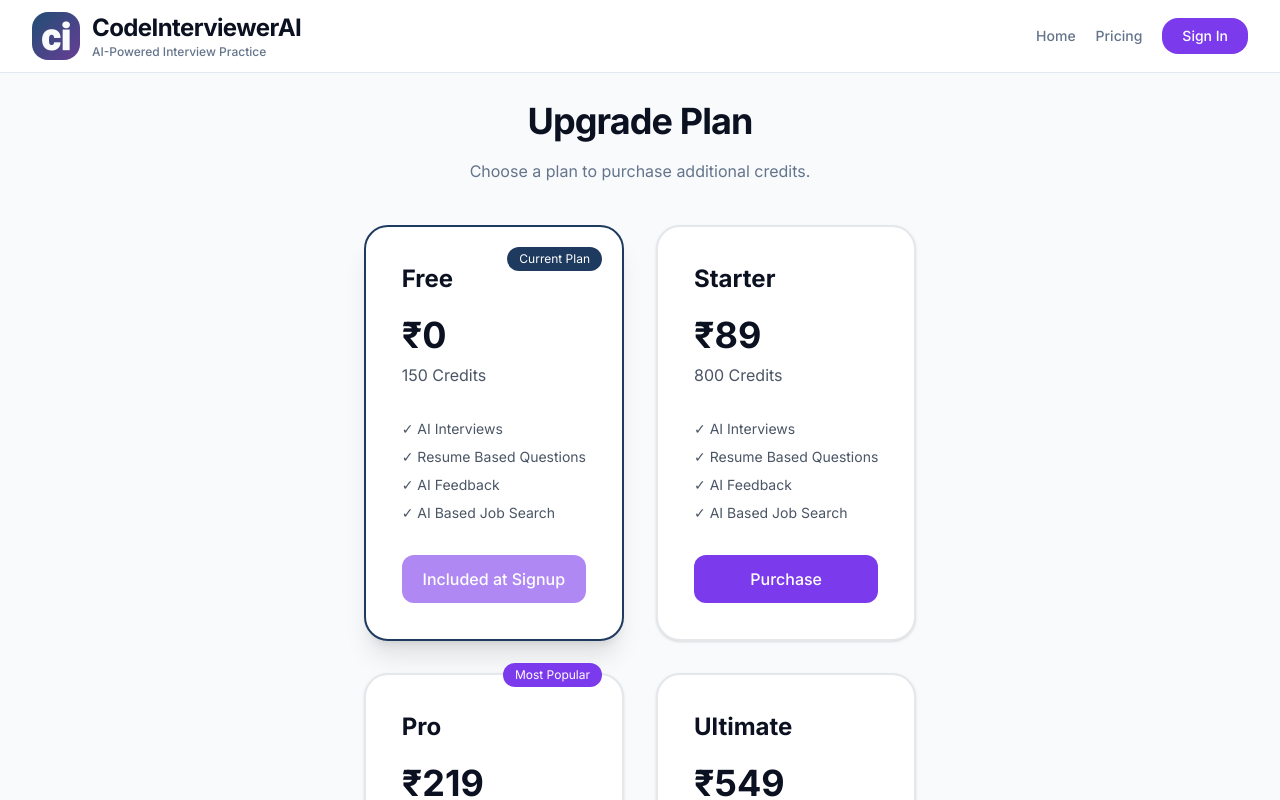
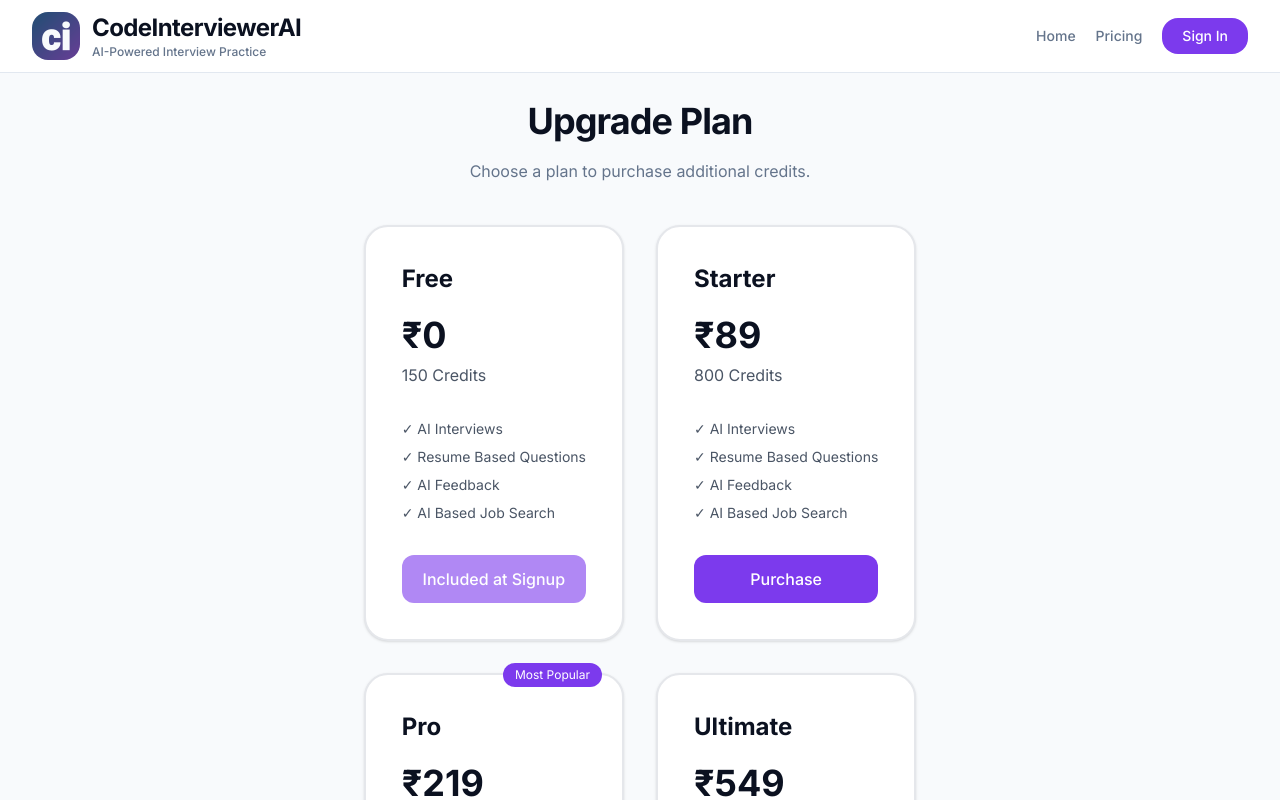
Before and after one commit to Shirsendu1260/ai-mock-interview-platform, a React (Vite) app in the folder client/: page /pricing in a window 1280 px wide. Shown: the top 800 px of the page. Built offline with nearby package versions, Linux system fonts and the light colour scheme; no server answers.

Commit message:
Fix current plan issue before authentcation

```diff
--- a/client/src/components/payment/PlanCard.tsx
+++ b/client/src/components/payment/PlanCard.tsx
@@ -4,8 +4,8 @@ import type { PlanCardProps } from "../../types/types.js";
 import Button from "../ui/Button.jsx";
 import Card from "../ui/Card.jsx";
 
-const PlanCard = ({ plan, currentPlan, onSelect }: PlanCardProps) => {
-    const isCurrentPlan = currentPlan === plan;
+const PlanCard = ({ plan, currentPlan, isAuthenticated, onSelect }: PlanCardProps) => {
+    const isCurrentPlan = currentPlan === plan && isAuthenticated;
     const isFree = plan === 'free';
     const isPopular = plan === 'pro';
 
--- a/client/src/pages/Pricing.tsx
+++ b/client/src/pages/Pricing.tsx
@@ -10,6 +10,7 @@ import { LAYOUT } from "../constants/design.js";
 
 const PaymentPage = () => {
     const user = useAuthStore((state) => state.user);
+    const isAuthenticated = useAuthStore((state) => state.isAuthenticated);
 
     const handlePurchase = (plan: UserPlan) => {
         console.log(plan);
@@ -47,6 +48,7 @@ const PaymentPage = () => {
                                 key={plan}
                                 plan={plan}
                                 currentPlan={user?.plan ?? 'free'}
+                                isAuthenticated={isAuthenticated}
                                 onSelect={handlePurchase} // calls handlePurchase(plan) because of the memory reference of onSelect(plan)
                             />
                         ))
--- a/client/src/types/types.ts
+++ b/client/src/types/types.ts
@@ -351,6 +351,7 @@ type ProfileInfoRowProps = {
 type PlanCardProps = {
     plan: UserPlan;
     currentPlan: UserPlan;
+    isAuthenticated: boolean;
     onSelect: (plan: UserPlan) => void;
 }
 
```
